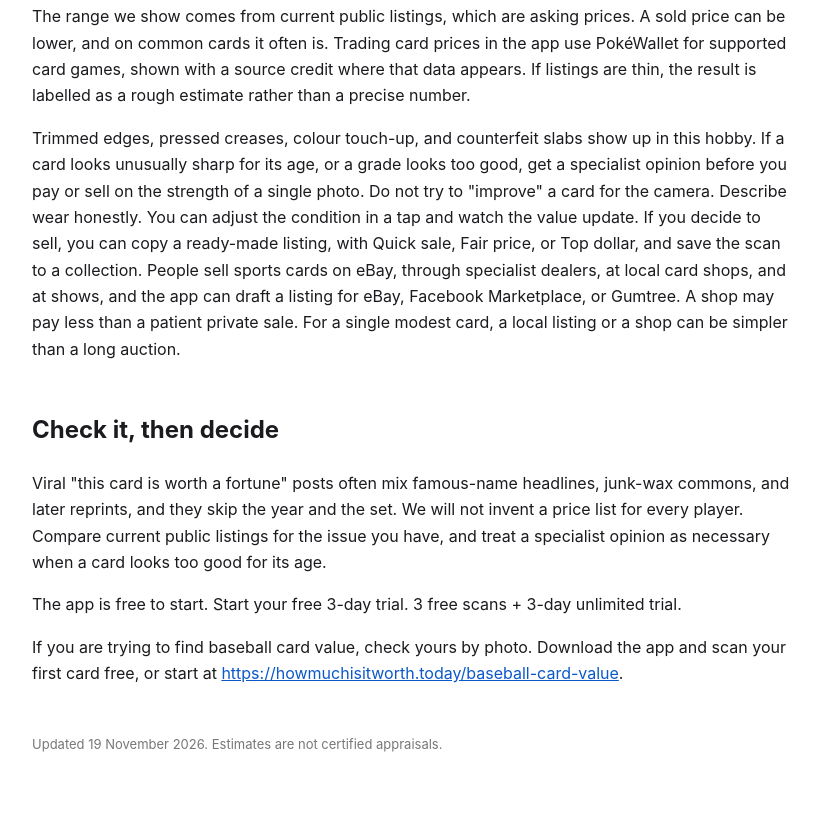
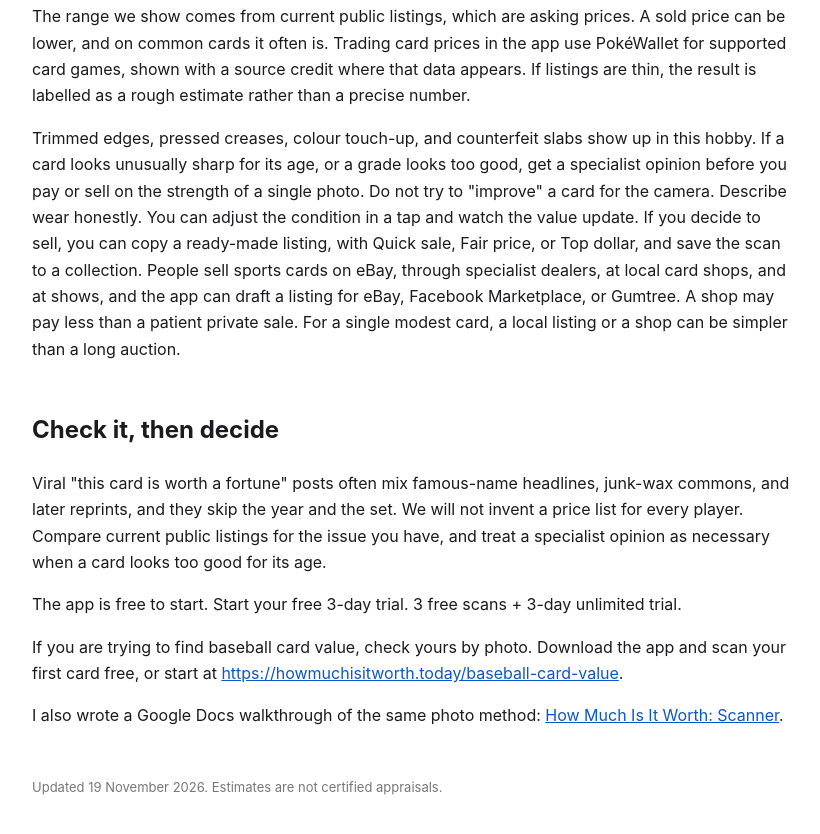
Before and after one commit to hmg166/how-much-is-it-worth-guides, a plain HTML site: page baseball-card-value-from-a-photo/index.html in a window 1280 px wide. Shown: the part 2079-2913 px from the top of the page, without its empty margins (228-1048 px from the left). Drawn offline with Linux system fonts and the light colour scheme.

Commit message:
Add Google Docs loop links to Charizard and baseball card guides
Close the GitHub to Docs step of the wave 2 day 4 cross-platform loop
with the planned walkthrough sentence and branded anchor.

```diff
--- a/baseball-card-value-from-a-photo/index.html
+++ b/baseball-card-value-from-a-photo/index.html
@@ -23,4 +23,5 @@ a{color:#0a58ca}h1{line-height:1.25}h2{margin-top:2em}header{font-size:14px;colo
 <p>Viral "this card is worth a fortune" posts often mix famous-name headlines, junk-wax commons, and later reprints, and they skip the year and the set. We will not invent a price list for every player. Compare current public listings for the issue you have, and treat a specialist opinion as necessary when a card looks too good for its age.</p>
 <p>The app is free to start. Start your free 3-day trial. 3 free scans + 3-day unlimited trial.</p>
 <p>If you are trying to find baseball card value, check yours by photo. Download the app and scan your first card free, or start at <a href="https://howmuchisitworth.today/baseball-card-value">https://howmuchisitworth.today/baseball-card-value</a>.</p>
+<p>I also wrote a Google Docs walkthrough of the same photo method: <a href="https://docs.google.com/document/d/e/2PACX-1vRV0d_vi30U78GlHqlClxiGdNtO7_U2P4HnyVuJyjWbFFP7xYAFB9HQu9prxM4og3lA0uhuPAvz3skc/pub">How Much Is It Worth: Scanner</a>.</p>
 <footer>Updated 19 November 2026. Estimates are not certified appraisals.</footer></body></html>
```
Also changed, not shown: charizard-pokemon-card-value-from-a-photo/index.html (+1 -0 lines).
